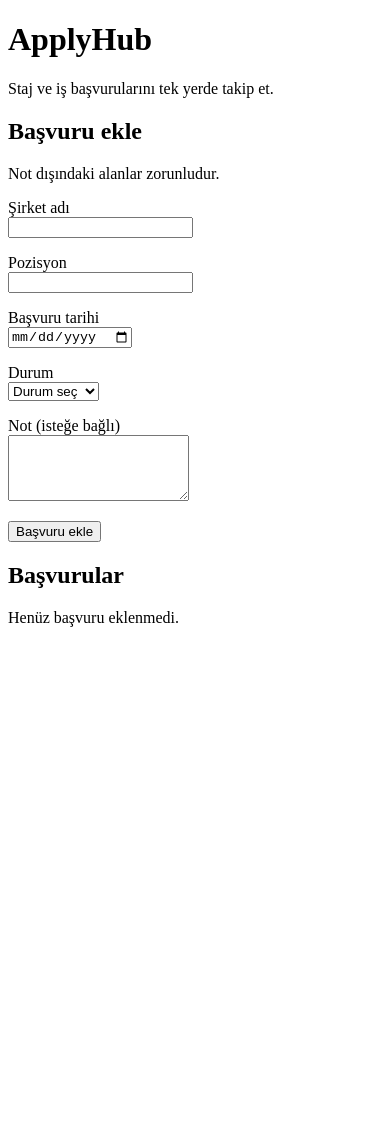
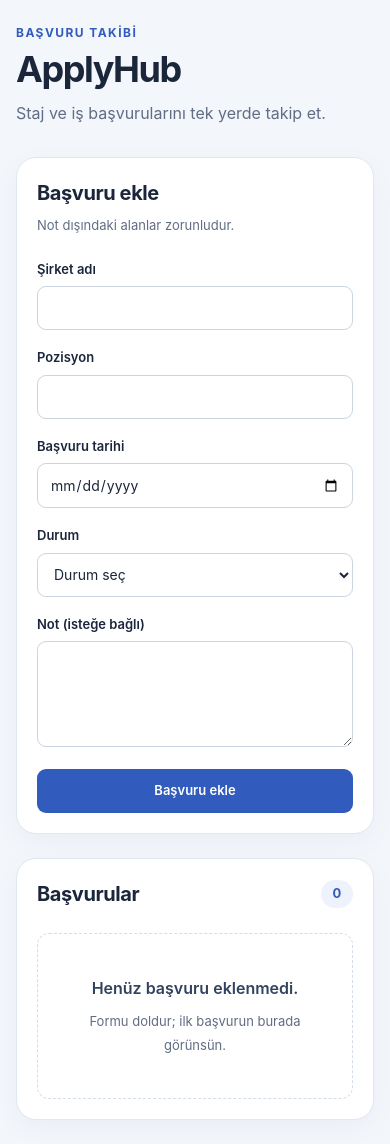
Before and after one commit to berkaykyb/tnc_applyhub, a React (Vite) app: page / in a window 390 px wide. Before the commit the page ends 844 px from the top, so only its background shows below. Built offline with nearby package versions, Linux system fonts and the light colour scheme.

Commit message:
feat: add responsive layout

```diff
--- /dev/null
+++ b/src/App.css
@@ -0,0 +1,363 @@
+:root {
+  font-family: -apple-system, BlinkMacSystemFont, 'Segoe UI', sans-serif;
+  color: #1b263b;
+  background: #f3f6fb;
+  font-synthesis: none;
+  line-height: 1.5;
+  color-scheme: light;
+}
+
+* {
+  box-sizing: border-box;
+}
+
+body {
+  margin: 0;
+  min-width: 320px;
+}
+
+button,
+input,
+select,
+textarea {
+  font: inherit;
+}
+
+button {
+  cursor: pointer;
+}
+
+button:disabled {
+  cursor: not-allowed;
+  opacity: 0.55;
+}
+
+button:focus-visible {
+  outline: 3px solid #93b8ff;
+  outline-offset: 3px;
+}
+
+.app-shell {
+  max-width: 1160px;
+  margin: 0 auto;
+  padding: 48px 28px;
+}
+
+.app-header {
+  margin-bottom: 32px;
+}
+
+.eyebrow {
+  margin: 0 0 6px;
+  color: #315bbc;
+  font-size: 12px;
+  font-weight: 700;
+  letter-spacing: 0.12em;
+  text-transform: uppercase;
+}
+
+.app-header h1 {
+  margin: 0;
+  font-size: 42px;
+  letter-spacing: -0.04em;
+  line-height: 1.2;
+}
+
+.app-header > p:last-child {
+  margin: 10px 0 0;
+  color: #606d83;
+}
+
+.workspace {
+  display: grid;
+  grid-template-columns: minmax(280px, 360px) minmax(0, 1fr);
+  gap: 24px;
+  align-items: start;
+}
+
+.panel {
+  min-width: 0;
+  padding: 28px;
+  border: 1px solid #e1e7f0;
+  border-radius: 20px;
+  background: #fff;
+  box-shadow: 0 8px 28px rgb(34 54 88 / 4%);
+}
+
+.panel h2 {
+  margin: 0;
+  font-size: 20px;
+  letter-spacing: -0.02em;
+}
+
+.section-description {
+  margin: 8px 0 24px;
+  color: #606d83;
+  font-size: 13px;
+}
+
+.application-form,
+.form-field {
+  display: grid;
+  gap: 18px;
+}
+
+.form-field {
+  gap: 7px;
+}
+
+.form-field label {
+  font-size: 13px;
+  font-weight: 600;
+}
+
+.form-field input,
+.form-field select,
+.form-field textarea {
+  width: 100%;
+  min-width: 0;
+  min-height: 44px;
+  padding: 10px 12px;
+  border: 1px solid #cbd4e1;
+  border-radius: 9px;
+  background: #fff;
+  color: #1b263b;
+  font-size: 14px;
+}
+
+.form-field textarea {
+  resize: vertical;
+  min-height: 100px;
+}
+
+.form-field input:focus,
+.form-field select:focus,
+.form-field textarea:focus {
+  outline: 3px solid #e0ebff;
+  border-color: #416fd0;
+}
+
+.form-actions,
+.card-actions {
+  display: flex;
+  flex-wrap: wrap;
+  gap: 10px;
+}
+
+.form-actions {
+  margin-top: 4px;
+}
+
+.form-actions > .button-primary {
+  flex: 1;
+}
+
+.button {
+  min-height: 44px;
+  padding: 10px 16px;
+  border: 1px solid transparent;
+  border-radius: 9px;
+  font-size: 13px;
+  font-weight: 600;
+  transition: background-color 120ms ease;
+}
+
+.button-primary {
+  background: #315bbc;
+  color: #fff;
+}
+
+.button-primary:hover:not(:disabled) {
+  background: #254998;
+}
+
+.button-secondary {
+  border-color: #dce3ed;
+  background: #fff;
+  color: #31435f;
+}
+
+.button-secondary:hover {
+  background: #f0f4fa;
+}
+
+.button-danger {
+  background: #fff1f0;
+  color: #a92d27;
+}
+
+.button-danger:hover {
+  background: #ffe0dc;
+}
+
+.feedback {
+  margin: 20px 0 0;
+  padding: 12px 14px;
+  border-radius: 9px;
+  font-size: 13px;
+}
+
+.feedback-success {
+  background: #edf8f1;
+  color: #246645;
+}
+
+.feedback-error {
+  background: #fff1f0;
+  color: #a92d27;
+}
+
+.section-header,
+.card-header {
+  display: flex;
+  flex-wrap: wrap;
+  align-items: center;
+  justify-content: space-between;
+  gap: 12px;
+}
+
+.section-header {
+  margin-bottom: 24px;
+}
+
+.count {
+  min-width: 32px;
+  padding: 4px 10px;
+  border-radius: 20px;
+  background: #edf2fc;
+  color: #315bbc;
+  font-size: 13px;
+  font-weight: 700;
+  text-align: center;
+}
+
+.empty-state {
+  margin: 0;
+  padding: 42px 20px;
+  border: 1px dashed #d3dce9;
+  border-radius: 12px;
+  color: #606d83;
+  text-align: center;
+}
+
+.empty-state p {
+  margin: 0 0 8px;
+  color: #31435f;
+  font-weight: 600;
+}
+
+.empty-state span {
+  font-size: 13px;
+}
+
+.application-list {
+  display: grid;
+  gap: 16px;
+  margin: 0;
+  padding: 0;
+  list-style: none;
+}
+
+.application-card {
+  min-width: 0;
+  padding: 20px;
+  border: 1px solid #e1e7f0;
+  border-radius: 12px;
+  background: #fbfcff;
+  overflow-wrap: anywhere;
+}
+
+.application-card.is-editing {
+  border-color: #416fd0;
+  box-shadow: 0 0 0 2px #e0ebff;
+}
+
+.card-header h3 {
+  margin: 0;
+  font-size: 17px;
+}
+
+.status-badge {
+  padding: 4px 9px;
+  border-radius: 20px;
+  font-size: 11px;
+  font-weight: 600;
+}
+
+.status-applied {
+  background: #eaf0fe;
+  color: #315bbc;
+}
+
+.status-interview {
+  background: #fff3d6;
+  color: #805813;
+}
+
+.status-offer {
+  background: #e4f4ea;
+  color: #246645;
+}
+
+.status-rejected {
+  background: #ffe9e7;
+  color: #a92d27;
+}
+
+.application-details {
+  display: grid;
+  grid-template-columns: repeat(2, minmax(0, 1fr));
+  gap: 16px;
+  margin: 20px 0;
+}
+
+.application-details dt {
+  margin-bottom: 4px;
+  color: #606d83;
+  font-size: 12px;
+}
+
+.application-details dd {
+  margin: 0;
+  font-size: 14px;
+}
+
+.application-note {
+  grid-column: 1 / -1;
+}
+
+.application-note dd {
+  white-space: pre-wrap;
+}
+
+@media (max-width: 800px) {
+  .app-shell {
+    padding: 32px 20px;
+  }
+
+  .workspace {
+    grid-template-columns: minmax(0, 1fr);
+  }
+}
+
+@media (max-width: 480px) {
+  .app-shell {
+    padding: 24px 16px;
+  }
+
+  .app-header h1 {
+    font-size: 36px;
+  }
+
+  .panel {
+    padding: 20px;
+  }
+
+  .application-card {
+    padding: 16px;
+  }
+
+  .application-details {
+    grid-template-columns: minmax(0, 1fr);
+  }
+}
--- a/src/App.jsx
+++ b/src/App.jsx
@@ -1,5 +1,6 @@
 import { useRef, useState } from 'react'
 import { loadApplications, saveApplications } from './applicationStorage.js'
+import './App.css'
 
 const statusLabels = {
   applied: 'Başvuruldu',
@@ -23,7 +24,8 @@ function App() {
     } catch {
       return {
         applications: [],
-        storageError: 'Kaydedilmiş başvurular okunamadı. Mevcut verileri korumak için yeni kayıt eklenemiyor.',
+        storageError:
+          'Kaydedilmiş başvurular okunamadı. Mevcut verileri korumak için yeni kayıt eklenemiyor.',
       }
     }
   })
@@ -43,7 +45,8 @@ function App() {
     } catch {
       setFeedback({
         type: 'error',
-        message: 'Değişiklik kaydedilemedi. Mevcut kayıtlar ve formdaki bilgilerin korunuyor; tekrar deneyebilirsin.',
+        message:
+          'Değişiklik kaydedilemedi. Mevcut kayıtlar ve formdaki bilgilerin korunuyor; tekrar deneyebilirsin.',
       })
       return false
     }
@@ -88,12 +91,16 @@ function App() {
     }
 
     const updatedApplications = editingId
-      ? applications.map((existingApplication) => (
-        existingApplication.id === editingId ? application : existingApplication
-      ))
+      ? applications.map((existingApplication) =>
+          existingApplication.id === editingId
+            ? application
+            : existingApplication,
+        )
       : [...applications, application]
 
-    const successMessage = editingId ? 'Başvuru güncellendi.' : 'Başvuru eklendi.'
+    const successMessage = editingId
+      ? 'Başvuru güncellendi.'
+      : 'Başvuru eklendi.'
 
     if (!persistApplications(updatedApplications, successMessage)) {
       return
@@ -144,19 +151,31 @@ function App() {
   }
 
   return (
-    <main>
+    <main className="app-shell">
+      <header className="app-header">
+        <p className="eyebrow">Başvuru takibi</p>
         <h1>ApplyHub</h1>
         <p>Staj ve iş başvurularını tek yerde takip et.</p>
+      </header>
 
-      <h2>{editingId ? 'Başvuruyu düzenle' : 'Başvuru ekle'}</h2>
-      <p>Not dışındaki alanlar zorunludur.</p>
+      <div className="workspace">
+        <section className="panel form-panel" aria-labelledby="form-heading">
+          <h2 id="form-heading">
+            {editingId ? 'Başvuruyu düzenle' : 'Başvuru ekle'}
+          </h2>
+          <p className="section-description">
+            Not dışındaki alanlar zorunludur.
+          </p>
 
-      {storageError && <p role="alert">{storageError}</p>}
+          {storageError && (
+            <p className="feedback feedback-error" role="alert">
+              {storageError}
+            </p>
+          )}
 
-      <form onSubmit={handleSubmit}>
-        <p>
+          <form className="application-form" onSubmit={handleSubmit}>
+            <div className="form-field">
               <label htmlFor="company">Şirket adı</label>
-          <br />
               <input
                 ref={companyInputRef}
                 id="company"
@@ -166,11 +185,10 @@ function App() {
                 onChange={handleFormChange}
                 required
               />
-        </p>
+            </div>
 
-        <p>
+            <div className="form-field">
               <label htmlFor="position">Pozisyon</label>
-          <br />
               <input
                 id="position"
                 name="position"
@@ -179,11 +197,10 @@ function App() {
                 onChange={handleFormChange}
                 required
               />
-        </p>
+            </div>
 
-        <p>
+            <div className="form-field">
               <label htmlFor="applicationDate">Başvuru tarihi</label>
-          <br />
               <input
                 id="applicationDate"
                 name="applicationDate"
@@ -192,11 +209,10 @@ function App() {
                 onChange={handleFormChange}
                 required
               />
-        </p>
+            </div>
 
-        <p>
+            <div className="form-field">
               <label htmlFor="status">Durum</label>
-          <br />
               <select
                 id="status"
                 name="status"
@@ -204,16 +220,19 @@ function App() {
                 onChange={handleFormChange}
                 required
               >
-            <option value="" disabled>Durum seç</option>
+                <option value="" disabled>
+                  Durum seç
+                </option>
                 {Object.entries(statusLabels).map(([value, label]) => (
-              <option key={value} value={value}>{label}</option>
+                  <option key={value} value={value}>
+                    {label}
+                  </option>
                 ))}
               </select>
-        </p>
+            </div>
 
-        <p>
+            <div className="form-field">
               <label htmlFor="note">Not (isteğe bağlı)</label>
-          <br />
               <textarea
                 id="note"
                 name="note"
@@ -221,63 +240,122 @@ function App() {
                 value={formValues.note}
                 onChange={handleFormChange}
               />
-        </p>
+            </div>
 
-        <button type="submit" disabled={Boolean(storageError)}>
+            <div className="form-actions">
+              <button
+                className="button button-primary"
+                type="submit"
+                disabled={Boolean(storageError)}
+              >
                 {editingId ? 'Değişiklikleri kaydet' : 'Başvuru ekle'}
               </button>
-        {editingId && <button type="button" onClick={handleCancelEdit}>Vazgeç</button>}
+              {editingId && (
+                <button
+                  className="button button-secondary"
+                  type="button"
+                  onClick={handleCancelEdit}
+                >
+                  Vazgeç
+                </button>
+              )}
+            </div>
           </form>
 
           {feedback && (
-        <p role={feedback.type === 'error' ? 'alert' : 'status'}>
+            <p
+              className={'feedback feedback-' + feedback.type}
+              role={feedback.type === 'error' ? 'alert' : 'status'}
+            >
               {feedback.message}
               {feedback.type === 'success' && (
                 <> Toplam başvuru sayısı: {applications.length}.</>
               )}
             </p>
           )}
+        </section>
 
-      <section aria-labelledby="applications-heading">
+        <section
+          className="panel applications-panel"
+          aria-labelledby="applications-heading"
+        >
+          <div className="section-header">
             <h2 id="applications-heading">Başvurular</h2>
+            {!storageError && (
+              <span className="count">{applications.length}</span>
+            )}
+          </div>
 
           {storageError ? (
-          <p>Başvuru listesi yüklenemedi.</p>
+            <p className="empty-state">Başvuru listesi yüklenemedi.</p>
           ) : applications.length === 0 ? (
+            <div className="empty-state">
               <p>Henüz başvuru eklenmedi.</p>
+              <span>Formu doldur; ilk başvurun burada görünsün.</span>
+            </div>
           ) : (
-          <ul>
+            <ul className="application-list">
               {applications.map((application) => (
-              <li key={application.id}>
+                <li
+                  className={
+                    'application-card' +
+                    (editingId === application.id ? ' is-editing' : '')
+                  }
+                  key={application.id}
+                >
+                  <div className="card-header">
                     <h3>{application.company}</h3>
-                <dl>
+                    <span
+                      className={'status-badge status-' + application.status}
+                    >
+                      {statusLabels[application.status]}
+                    </span>
+                  </div>
+                  <dl className="application-details">
+                    <div>
                       <dt>Pozisyon</dt>
                       <dd>{application.position}</dd>
+                    </div>
 
+                    <div>
                       <dt>Başvuru tarihi</dt>
                       <dd>
                         <time dateTime={application.applicationDate}>
-                      {application.applicationDate.split('-').reverse().join('.')}
+                          {application.applicationDate
+                            .split('-')
+                            .reverse()
+                            .join('.')}
                         </time>
                       </dd>
+                    </div>
 
-                  <dt>Durum</dt>
-                  <dd>{statusLabels[application.status]}</dd>
-
+                    <div className="application-note">
                       <dt>Not</dt>
                       <dd>{application.note || 'Not eklenmedi.'}</dd>
+                    </div>
                   </dl>
-                <button type="button" onClick={() => handleEdit(application)}>
+                  <div className="card-actions">
+                    <button
+                      className="button button-secondary"
+                      type="button"
+                      onClick={() => handleEdit(application)}
+                    >
                       Düzenle
                     </button>
-                <button type="button" onClick={() => handleDelete(application.id)}>
+                    <button
+                      className="button button-danger"
+                      type="button"
+                      onClick={() => handleDelete(application.id)}
+                    >
                       Sil
                     </button>
+                  </div>
                 </li>
               ))}
             </ul>
           )}
         </section>
+      </div>
     </main>
   )
 }
```
Lines whose indentation alone changed are shown as unchanged.
